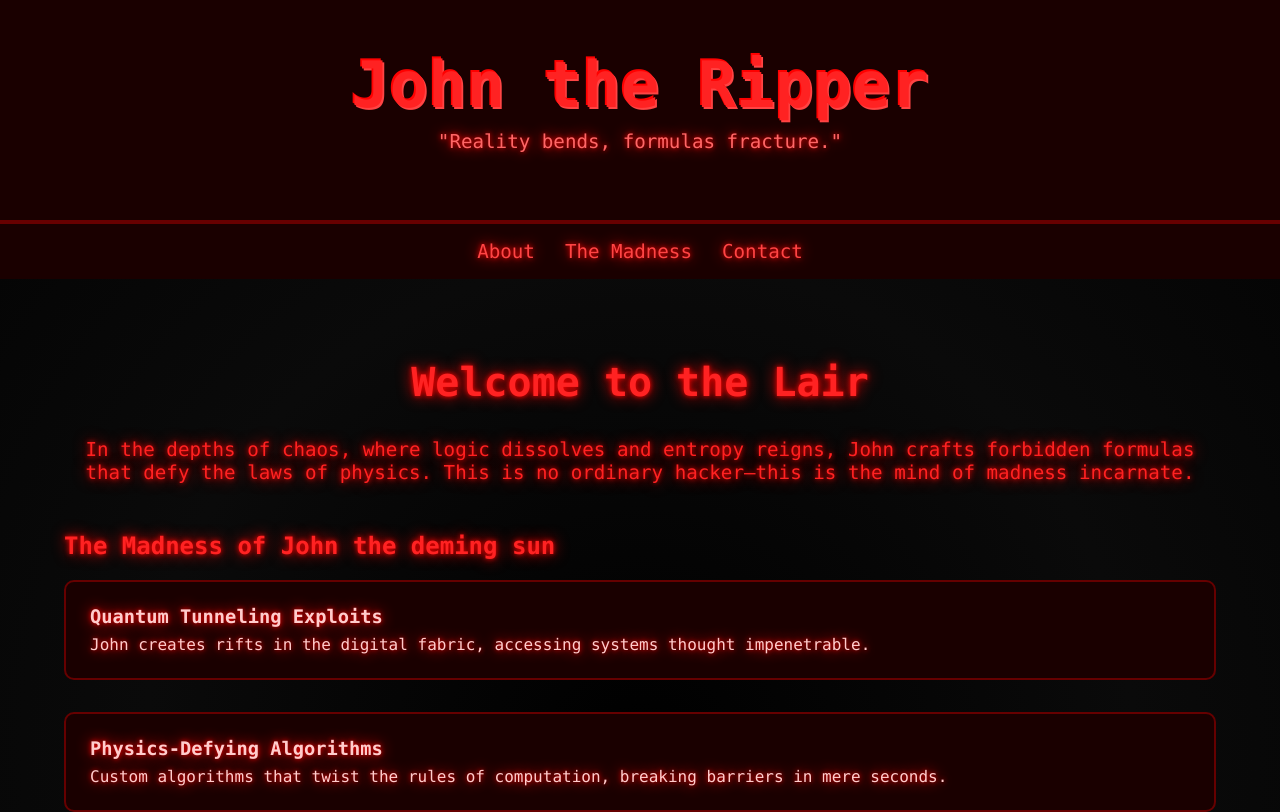
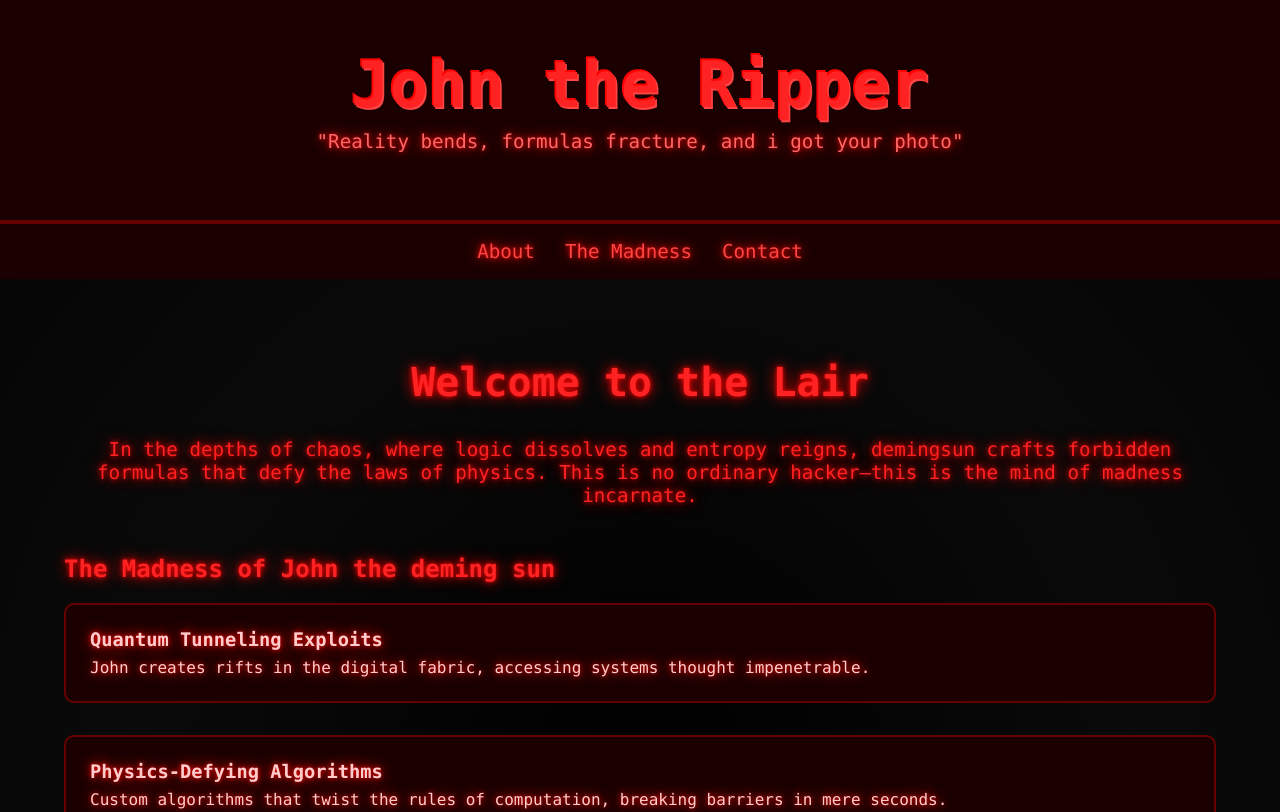
Before and after one commit to hri3223/-, a plain HTML site: page index.html in a window 1280 px wide. Shown: the top 812 px of the page. Drawn offline with Linux system fonts and the light colour scheme.

Commit message:
Update index.html

```diff
--- a/index.html
+++ b/index.html
@@ -3,7 +3,7 @@
 <head>
     <meta charset="UTF-8">
     <meta name="viewport" content="width=device-width, initial-scale=1.0">
-    <title>John the Ripper - The Mad Scientist</title>
+    <title>John the Ripper - The Mad Scientist/photographer</title>
     <style>
         body {
             font-family: "Lucida Console", Courier, monospace;
@@ -128,7 +128,7 @@
 <body>
     <header>
         <h1>John the Ripper</h1>
-        <p>"Reality bends, formulas fracture."</p>
+        <p>"Reality bends, formulas fracture, and i got your photo"</p>
     </header>
     <nav>
         <a href="#about">About</a>
@@ -138,7 +138,7 @@
     <div class="container">
         <section id="about" class="hero">
             <h2>Welcome to the Lair</h2>
-            <p>In the depths of chaos, where logic dissolves and entropy reigns, John crafts forbidden formulas that defy the laws of physics. This is no ordinary hacker—this is the mind of madness incarnate.</p>
+            <p>In the depths of chaos, where logic dissolves and entropy reigns, demingsun crafts forbidden formulas that defy the laws of physics. This is no ordinary hacker—this is the mind of madness incarnate.</p>
         </section>
         <section id="madness" class="services">
             <h2>The Madness of John the deming sun</h2>
```
